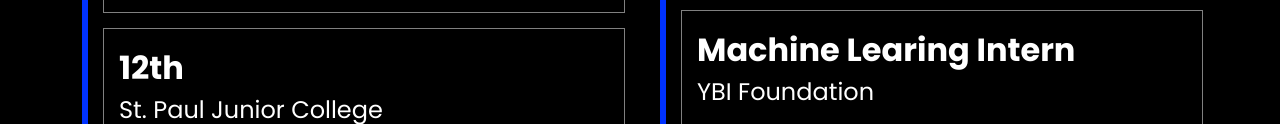
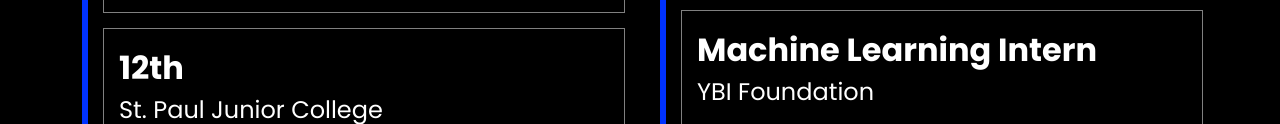
Before and after one commit to Nehesh-S/Portfoliio, a plain HTML site: page Resume.html in a window 1280 px wide. Shown: the part 581-705 px from the top of the page. Drawn offline with Linux system fonts and the light colour scheme.

Commit message:
Spell Check

```diff
--- a/Resume.html
+++ b/Resume.html
@@ -223,7 +223,7 @@ width: 75%;}
             <p>Asterisc Technocrat</p>
            </div>
            <div class="box">
-            <h2>Machine Learing Intern</h2>
+            <h2>Machine Learning Intern</h2>
             <p>YBI Foundation</p>
            </div>
            <div class="box">
```
